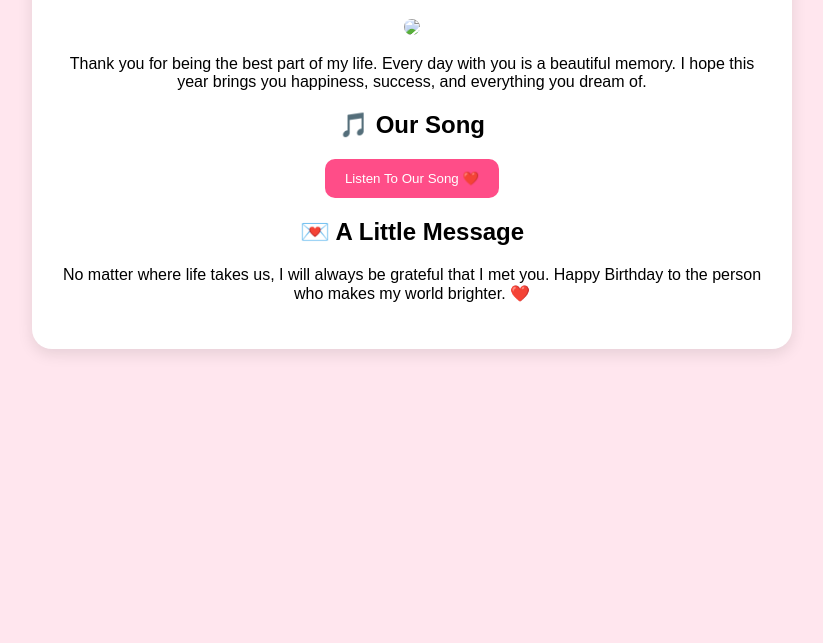
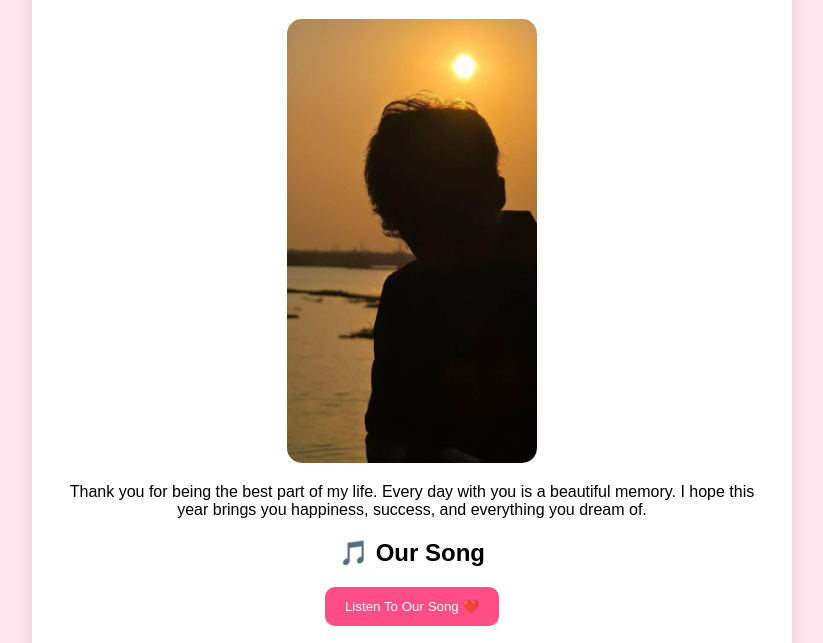
Before and after one commit to jaishree2006/my-favorite-person, a plain HTML site: page index.html in a window 1280 px wide. Shown: the part 150-793 px from the top of the page, without its empty margins (228-1051 px from the left). Drawn offline with Linux system fonts and the light colour scheme.

Commit message:
Update index.html

```diff
--- a/index.html
+++ b/index.html
@@ -41,7 +41,7 @@
 
 <h1>🎉 Happy Birthday My Love ❤️</h1>
 
-<img src="YOUR-PHOTO-LINK-HERE">
+<img src="photo.jpg">
 
 <p>
 Thank you for being the best part of my life.
```
